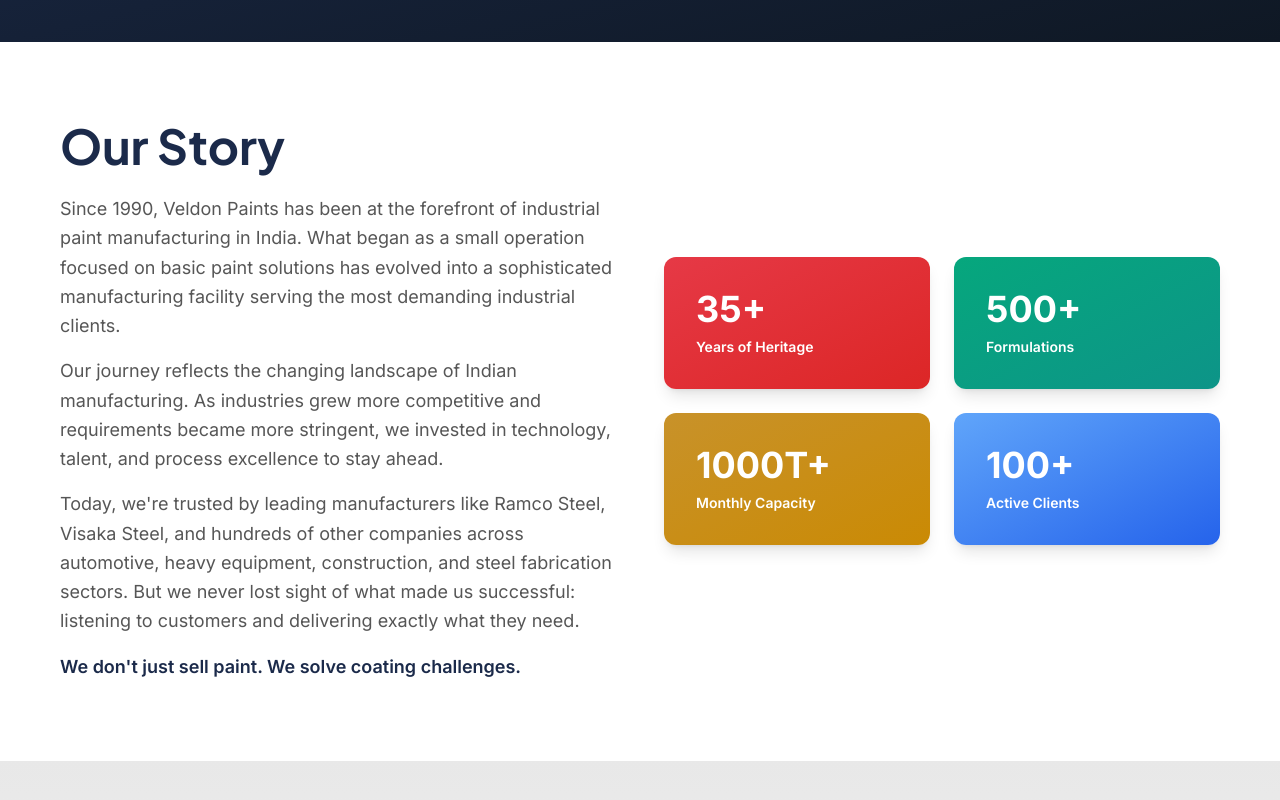
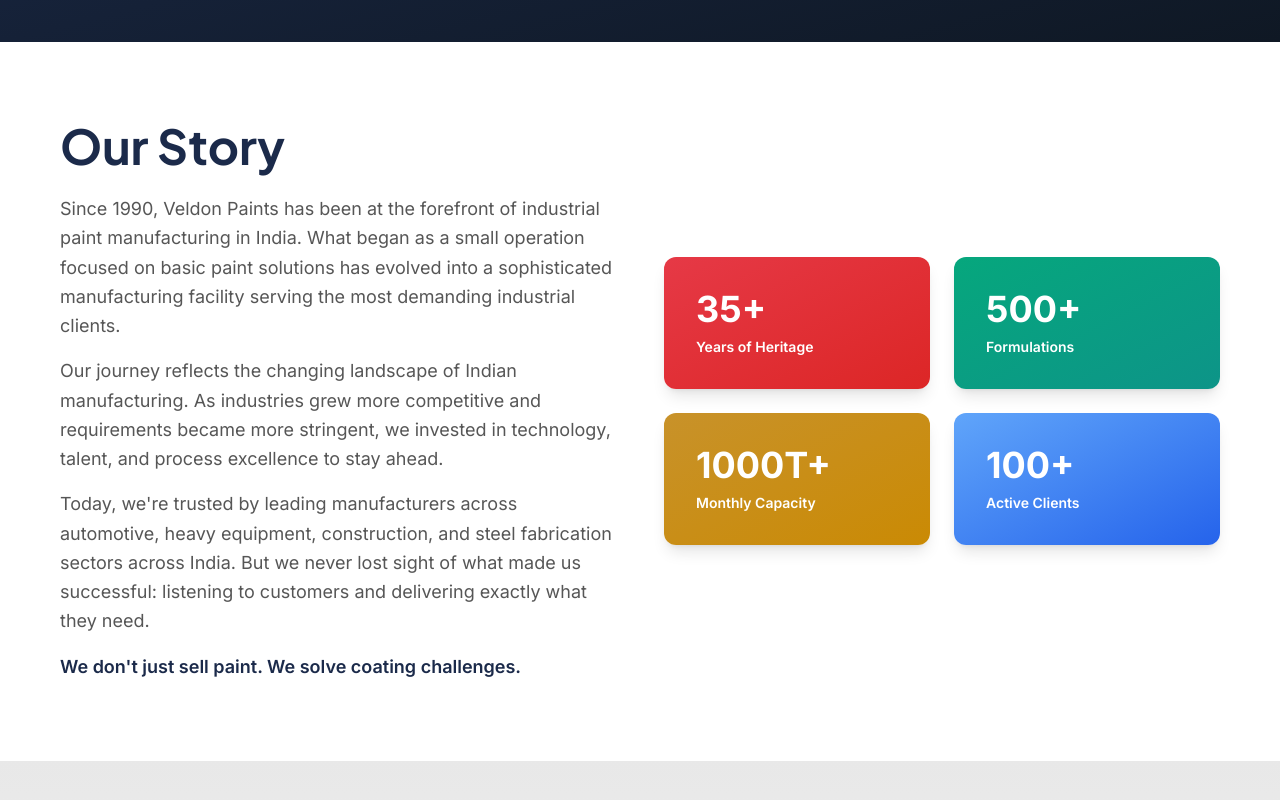
Before and after one commit to veldonpaintsindia/veldon-paints-website, a Next.js app: page /about in a window 1280 px wide. Shown: the part 386-1186 px from the top of the page. Built offline with nearby package versions, Linux system fonts and the light colour scheme.

Commit message:
Remove all client name mentions (Ramco, Visaka Steel) from all pages and metadata (#2)

```diff
--- a/app/about/page.tsx
+++ b/app/about/page.tsx
@@ -76,9 +76,8 @@
                   we invested in technology, talent, and process excellence to stay ahead.
                 </p>
                 <p className="text-lg leading-relaxed">
-                  Today, we're trusted by leading manufacturers like Ramco Steel, Visaka
-                  Steel, and hundreds of other companies across automotive, heavy equipment,
-                  construction, and steel fabrication sectors. But we never lost sight of what
+                  Today, we're trusted by leading manufacturers across automotive, heavy equipment,
+                  construction, and steel fabrication sectors across India. But we never lost sight of what
                   made us successful: listening to customers and delivering exactly what they
                   need.
                 </p>
--- a/app/layout.tsx
+++ b/app/layout.tsx
@@ -14,7 +14,7 @@
 export const metadata: Metadata = {
   title: 'Veldon Paints | Industrial Paint Solutions',
   description:
-    'Custom industrial paint solutions for manufacturing. 35+ years of expertise in bulk paint formulations for Ramco, Visaka Steel, and leading manufacturers.',
+    'Custom industrial paint solutions for manufacturing. 35+ years of expertise in bulk paint formulations for steel fabricators, construction firms, and manufacturers across India.',
   keywords: [
     'industrial paint',
     'paint manufacturer',
--- a/app/page.tsx
+++ b/app/page.tsx
@@ -6,7 +6,7 @@
 export const metadata: Metadata = {
   title: 'Veldon Paints — Industrial Paint Manufacturer, Hyderabad',
   description:
-    'Custom industrial paint formulations in bulk for Ramco Industries, Visaka Steel, and leading manufacturers. B2B paint manufacturer since 1975, Hyderabad.',
+    'Custom industrial paint formulations in bulk for steel fabricators, construction firms, and manufacturers across India. B2B paint manufacturer since 1975, Hyderabad.',
 };
 
 const capabilities = [
@@ -89,7 +89,7 @@
   },
 ];
 
-const clients = ['Ramco Industries', 'Visaka Steel', 'Major Steel Fabricators', 'Construction Companies', 'Industrial Manufacturers'];
+const clients = ['Steel Fabricators', 'Construction Companies', 'Automotive Manufacturers', 'Heavy Equipment OEMs', 'Industrial Manufacturers'];
 
 export default function Home() {
   return (
--- a/components/HeroSection.tsx
+++ b/components/HeroSection.tsx
@@ -161,7 +161,7 @@
           </h1>
 
           <p className="text-lg md:text-xl text-gray-600 mb-8 leading-relaxed">
-            We manufacture custom paint formulations in bulk — from 100 litres to 100+ tonnes — for Ramco Industries, Visaka Steel, and India's leading manufacturers.
+            We manufacture custom paint formulations in bulk — from 100 litres to 100+ tonnes — for India's leading steel fabricators, construction firms, and industrial manufacturers.
           </p>
 
           <div className="flex flex-col sm:flex-row gap-4 mb-12">
```
